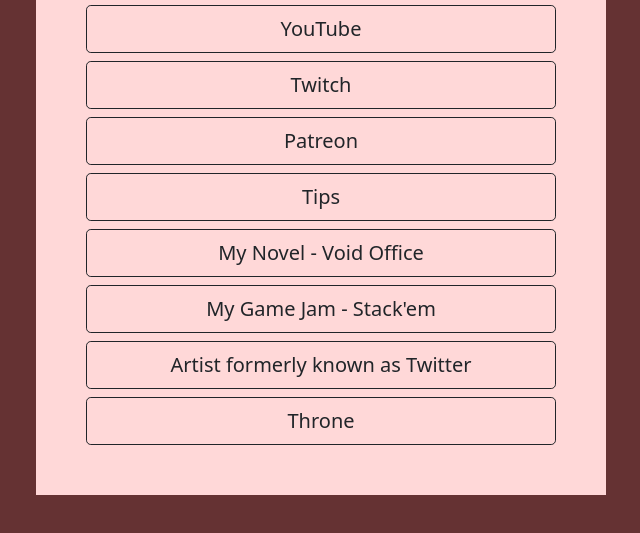
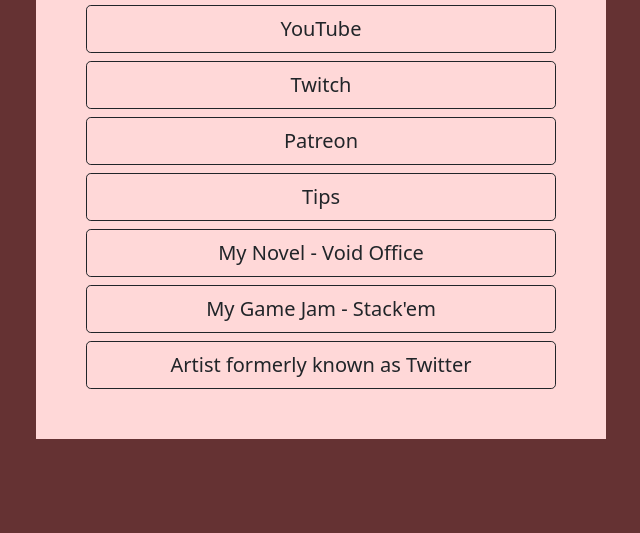
Before and after one commit to Ms-Dance/Links, a plain HTML site: page index.html in a window 1280 px wide. Shown: the part 207-740 px from the top of the page, without its empty margins (319-959 px from the left). Drawn offline with nearby package versions, Linux system fonts and the light colour scheme.

Commit message:
Update index.html

```diff
--- a/index.html
+++ b/index.html
@@ -18,7 +18,6 @@
                     <a class="btn btn-lg btn-outline-dark" href="https://books2read.com/VoidOffice">My Novel - Void Office</a>
                     <a class="btn btn-lg btn-outline-dark" href="https://ms-avery-dance.itch.io/stackem">My Game Jam - Stack'em</a>
                     <a class="btn btn-lg btn-outline-dark" href="https://twitter.com/MsAveryDance">Artist formerly known as Twitter</a>
-                    <a class="btn btn-lg btn-outline-dark" href="https://throne.com/msdance">Throne</a>
                 </div>
             </div>
         </div>
```
